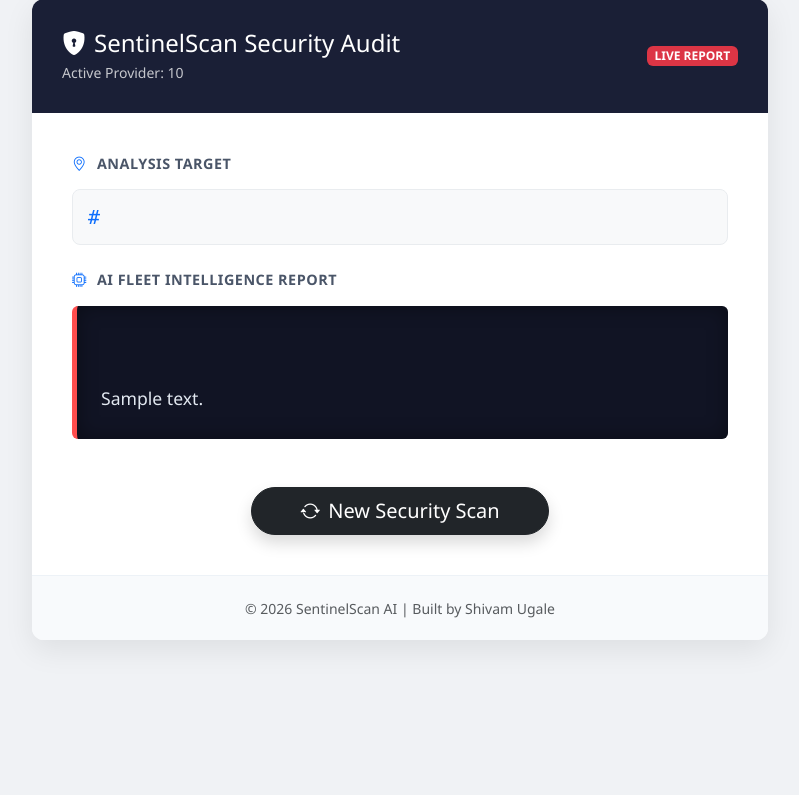
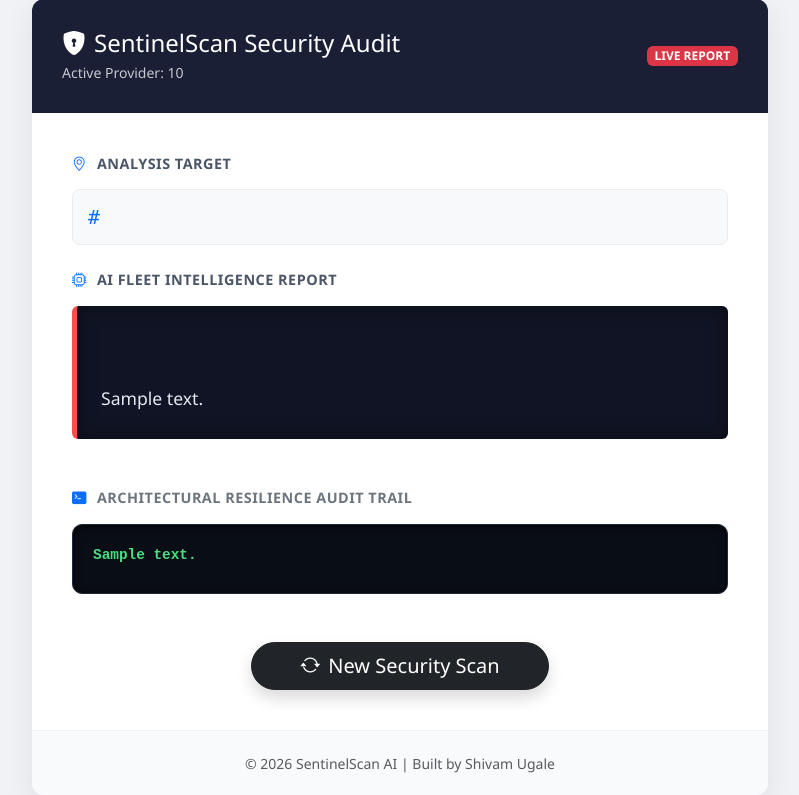
Before and after one commit to shivam17499/sentinel-scan-ai, a Flask app: template app/templates/result.html in a window 1280 px wide. Shown: the part 51-846 px from the top of the page, without its empty margins (240-1039 px from the left). Before the commit the page ends 695 px from the top, so only its background shows below. Run offline with Flask 3, Linux system fonts and the light colour scheme; the template is opened without the code that fills it: most values are stand-ins (such as "Sample title", 1, 10 or a date in 2020).

Commit message:
Update result.html
added failover AI model log

```diff
--- a/app/templates/result.html
+++ b/app/templates/result.html
@@ -50,6 +50,21 @@
             letter-spacing: 0.5px;
         }
 
+        /* --- Developer Terminal Console Log Styles --- */
+        .console-box {
+            background: #090d16;
+            border: 1px solid #1e293b;
+            border-radius: 10px;
+            font-family: 'Courier New', Courier, monospace;
+            padding: 20px;
+            font-size: 0.9rem;
+            box-shadow: inset 0 2px 8px rgba(0,0,0,0.8);
+        }
+        .log-line { margin-bottom: 8px; line-height: 1.4; }
+        .log-attempt { color: #38bdf8; }
+        .log-success { color: #4ade80; font-weight: bold; }
+        .log-fail { color: #fb7185; font-weight: bold; }
+
         .footer-brand { border-top: 1px solid #edf2f7; padding: 20px; text-align: center; background: #f8fafc; }
     </style>
 </head>
@@ -80,6 +95,16 @@
                             </div>
                         </div>
 
+                        <!-- Dynamic Fault Tolerance Logging Console Module -->
+                        <div class="section-title mt-5 text-secondary"><i class="bi bi-terminal-fill"></i> Architectural Resilience Audit Trail</div>
+                        <div class="console-box">
+                            {% for log in result.logs %}
+                                <div class="log-line {% if log.status == 'attempt' %}log-attempt{% elif log.status == 'success' %}log-success{% else %}log-fail{% endif %}">
+                                    {{ log.text }}
+                                </div>
+                            {% endfor %}
+                        </div>
+
                         <div class="text-center mt-5">
                             <a href="/" class="btn btn-dark btn-lg px-5 rounded-pill shadow">
                                 <i class="bi bi-arrow-repeat me-2"></i>New Security Scan
```
